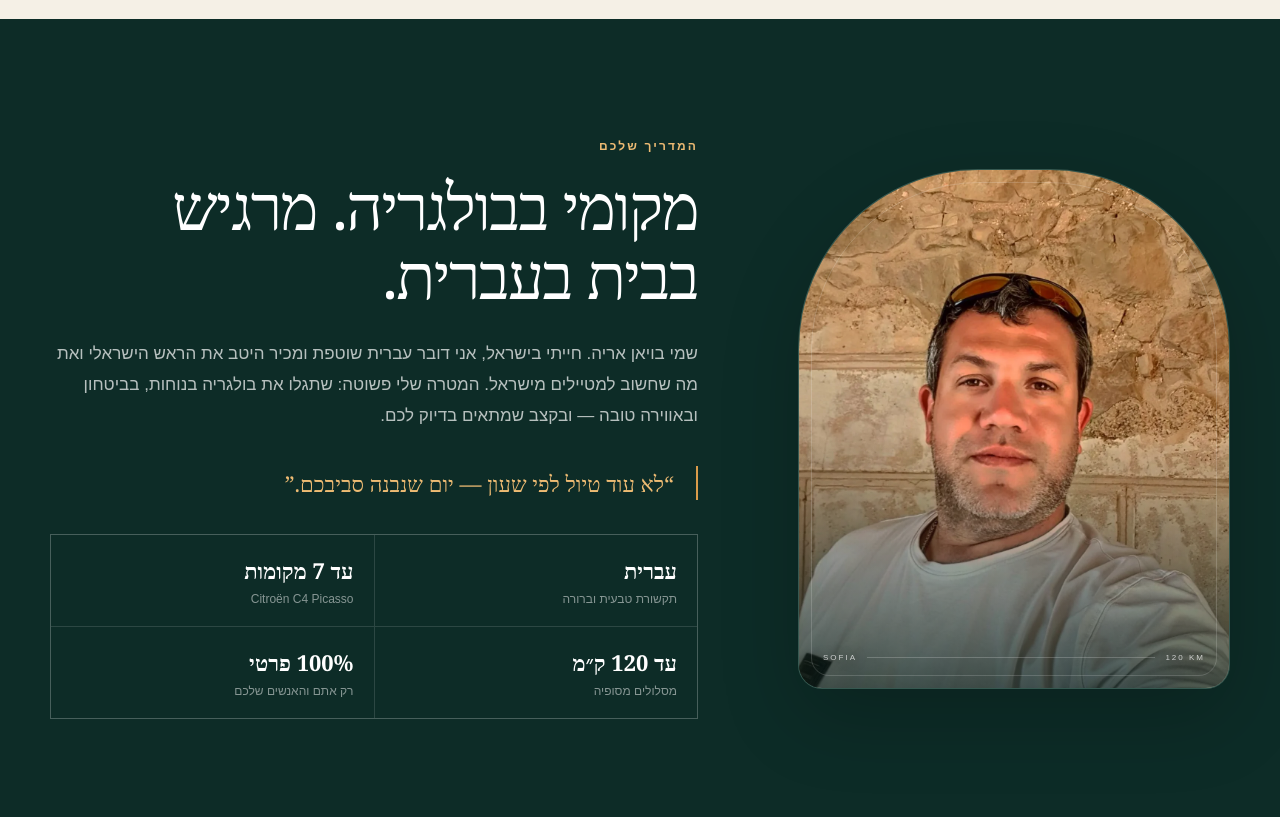
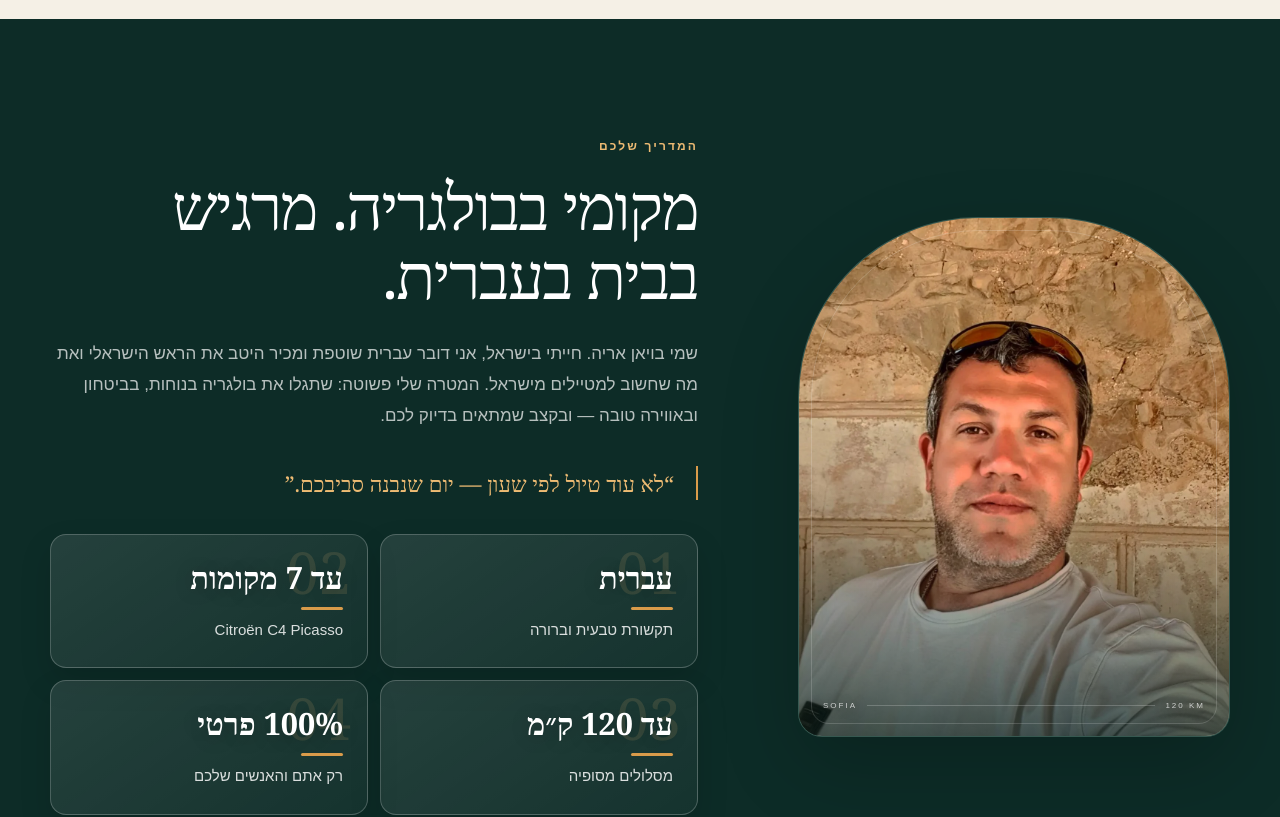
Before and after one commit to Deyan2505/Travel-Ben, a Next.js app: page / in a window 1280 px wide. Shown: the part 2780-3597 px from the top of the page. Built offline with nearby package versions, Linux system fonts and the light colour scheme; no server answers.

Commit message:
Redesign guide fact cards

```diff
--- a/app/globals.css
+++ b/app/globals.css
@@ -166,10 +166,69 @@ button, summary, a { -webkit-tap-highlight-color: transparent; }
 .guide-copy h2 { margin: 0; max-width: 650px; font-size: clamp(42px, 5vw, 67px); color: white; }
 .large-copy { margin: 28px 0; max-width: 670px; color: rgba(255,255,255,.7); font-size: 17px; line-height: 1.85; }
 .guide-copy blockquote { margin: 34px 0; padding-inline-start: 22px; border-inline-start: 2px solid var(--gold); color: var(--gold-light); font-family: Georgia, serif; font-size: 22px; line-height: 1.55; }
-.fact-grid { display: grid; grid-template-columns: 1fr 1fr; gap: 1px; background: rgba(255,255,255,.13); border: 1px solid rgba(255,255,255,.13); }
-.fact-grid > div { background: var(--forest-2); padding: 20px; display: flex; flex-direction: column; gap: 7px; }
-.fact-grid strong { font-family: Georgia, serif; font-size: 22px; color: white; }
-.fact-grid span { color: rgba(255,255,255,.5); font-size: 12px; }
+.fact-grid { display: grid; grid-template-columns: 1fr 1fr; gap: 12px; }
+.fact-grid > div {
+  position: relative;
+  isolation: isolate;
+  min-height: 132px;
+  overflow: hidden;
+  padding: 26px 24px;
+  display: flex;
+  flex-direction: column;
+  justify-content: center;
+  gap: 9px;
+  background: linear-gradient(145deg, rgba(255,255,255,.1), rgba(255,255,255,.035));
+  border: 1px solid rgba(255,255,255,.22);
+  border-radius: 16px;
+  box-shadow: 0 14px 32px rgba(0,0,0,.13);
+  transition: transform .22s ease, border-color .22s ease, background .22s ease;
+}
+.fact-grid > div:hover {
+  transform: translateY(-3px);
+  border-color: rgba(237,187,115,.6);
+  background: linear-gradient(145deg, rgba(237,187,115,.13), rgba(255,255,255,.04));
+}
+.fact-grid > div::before {
+  position: absolute;
+  z-index: -1;
+  inset-inline-end: 16px;
+  top: 8px;
+  font-family: Georgia, serif;
+  font-size: 58px;
+  line-height: 1;
+  color: rgba(237,187,115,.13);
+  direction: ltr;
+}
+.fact-grid > div:nth-child(1)::before { content: "01"; }
+.fact-grid > div:nth-child(2)::before { content: "02"; }
+.fact-grid > div:nth-child(3)::before { content: "03"; }
+.fact-grid > div:nth-child(4)::before { content: "04"; }
+.fact-grid strong {
+  position: relative;
+  z-index: 1;
+  display: block;
+  font-family: Georgia, serif;
+  font-size: clamp(28px, 2.4vw, 34px);
+  line-height: 1.1;
+  color: white;
+  text-shadow: 0 2px 18px rgba(0,0,0,.28);
+}
+.fact-grid strong::after {
+  content: "";
+  display: block;
+  width: 42px;
+  height: 3px;
+  margin-top: 12px;
+  border-radius: 999px;
+  background: var(--gold);
+}
+.fact-grid span {
+  position: relative;
+  z-index: 1;
+  color: rgba(255,255,255,.84);
+  font-size: 15px;
+  line-height: 1.5;
+}
 
 .car-section { padding-block: 74px; background: var(--cream); }
 .car-card { display: grid; grid-template-columns: 220px 1fr .75fr; gap: 40px; align-items: center; background: var(--paper); border: 1px solid var(--line); border-radius: var(--radius); padding: 30px; }
```
